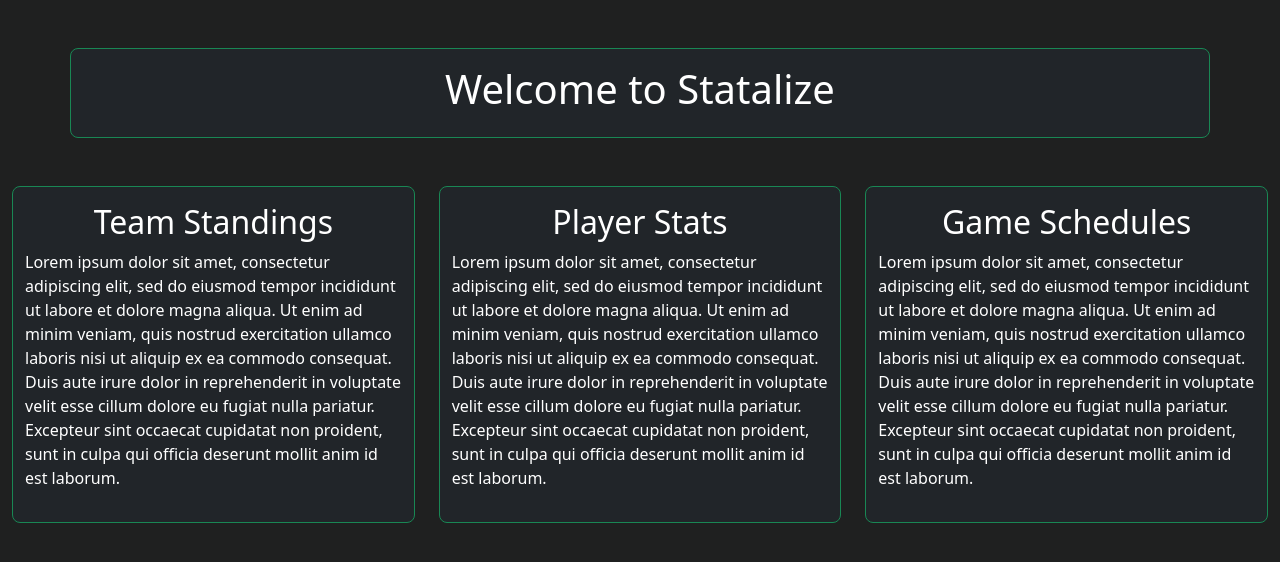
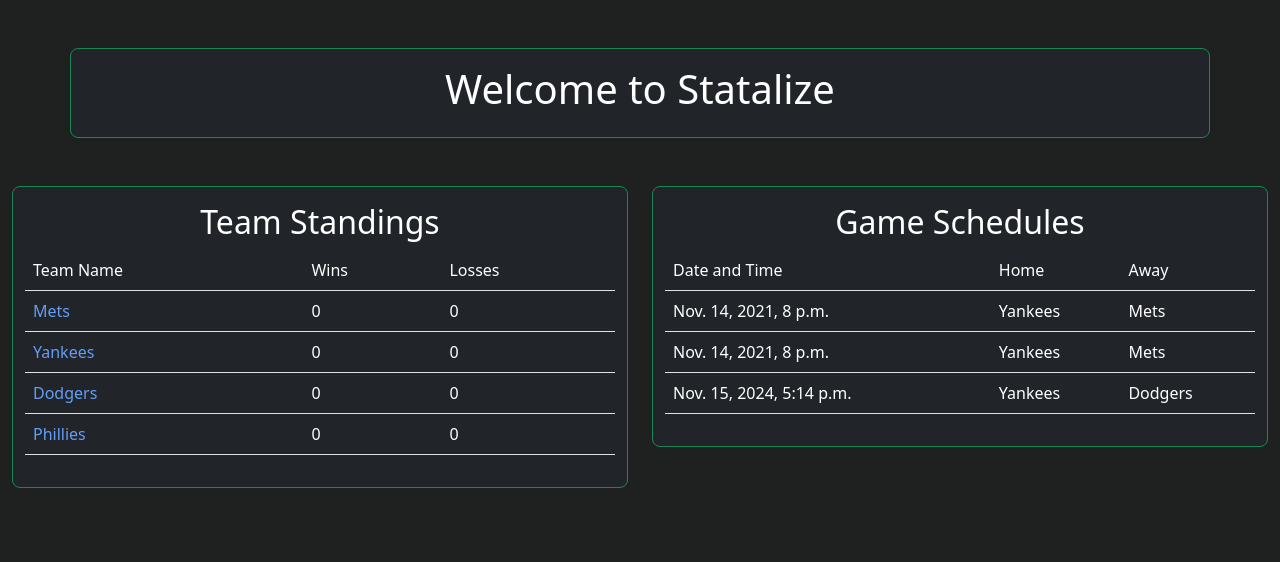
Before and after one commit to sfitz3215/statalize, a Django app: page / in a window 1280 px wide. Shown: the part 104-666 px from the top of the page. Run offline with Django 5.2, Linux system fonts and the light colour scheme; data comes from the database, SQL or seed files in the repository; some libraries are stand-ins or nearby versions.

Commit message:
Presentation Final Version v2

```diff
--- a/templates/statalize/home.html
+++ b/templates/statalize/home.html
@@ -9,23 +9,31 @@
 </div>
 
 <div class="row">
-    <div class="col-lg-4">
+    <div class="col-lg-6">
         <div class = "container bg-dark border border-success mt-5 pt-3 rounded-3">
             <h2 class = "text-center">
                 Team Standings
             </h2>
-            <p>
-                Lorem ipsum dolor sit amet, consectetur adipiscing elit, sed do eiusmod tempor
-                incididunt ut labore et dolore magna aliqua. Ut enim ad minim veniam, quis nostrud
-                exercitation ullamco laboris nisi ut aliquip ex ea commodo consequat. Duis aute irure
-                dolor in reprehenderit in voluptate velit esse cillum dolore eu fugiat nulla pariatur.
-                Excepteur sint occaecat cupidatat non proident, sunt in culpa qui officia deserunt mollit
-                anim id est laborum.
-            </p>
+            <table class = "sortable table">
+    <thead>
+        <tr>
+            <td>Team Name</td>
+            <td>Wins</td>
+            <td>Losses</td>
+        </tr>
+    </thead>
+          {% for team in Teams%}
+        <tr>
+            <td><a href="{% url 'teams' id=team.id %}">{{team.team_name}}</a></td>
+            <td>{{team.wins}}</td>
+            <td>{{team.losses}}</td>
+        </tr>
+      {% endfor %}
+</table>
             <div class ="container pb-3"></div>
         </div>
     </div>
-    <div class="col-lg-4">
+    <!--<div class="col-lg-4">
         <div class = "container bg-dark border border-success mt-5 pt-3 rounded-3">
             <h2 class = "text-center">
                 Player Stats
@@ -40,20 +48,28 @@
             </p>
             <div class ="container pb-3"></div>
         </div>
-    </div>
-    <div class="col-lg-4">
+    </div> -->
+    <div class="col-lg-6">
         <div class = "container bg-dark border border-success mt-5 pt-3 rounded-3">
             <h2 class = "text-center">
                 Game Schedules
             </h2>
-            <p>
-                Lorem ipsum dolor sit amet, consectetur adipiscing elit, sed do eiusmod tempor
-                incididunt ut labore et dolore magna aliqua. Ut enim ad minim veniam, quis nostrud
-                exercitation ullamco laboris nisi ut aliquip ex ea commodo consequat. Duis aute irure
-                dolor in reprehenderit in voluptate velit esse cillum dolore eu fugiat nulla pariatur.
-                Excepteur sint occaecat cupidatat non proident, sunt in culpa qui officia deserunt mollit
-                anim id est laborum.
-            </p>
+            <table class = "sortable table">
+      <thead>
+        <tr>
+            <td>Date and Time</td>
+            <td>Home</td>
+            <td>Away</td>
+        </tr>
+      </thead>
+         {% for game in games %}
+        <tr>
+            <td>{{ game.date }}</td>
+            <td>{{ game.home_team }}</td>
+            <td>{{ game.away_team }}</td>
+        </tr>
+        {% endfor %}
+    </table>
             <div class ="container pb-3"></div>
         </div>
     </div>
--- a/templates/statalize/teams.html
+++ b/templates/statalize/teams.html
@@ -107,7 +107,7 @@
     </tr>
   {% endfor %}
 </table>
-    {% if user == game.home_team.coach or user.username == 'admin' %}
+    {% if user == Team.coach or user.username == 'admin' %}
     <a href="{% url 'edit_team' team_id=Team.id %}">edit</a>
     {% endif %}
 
```
Also changed, not shown: templates/edit_team.html (+17 -18 lines).
